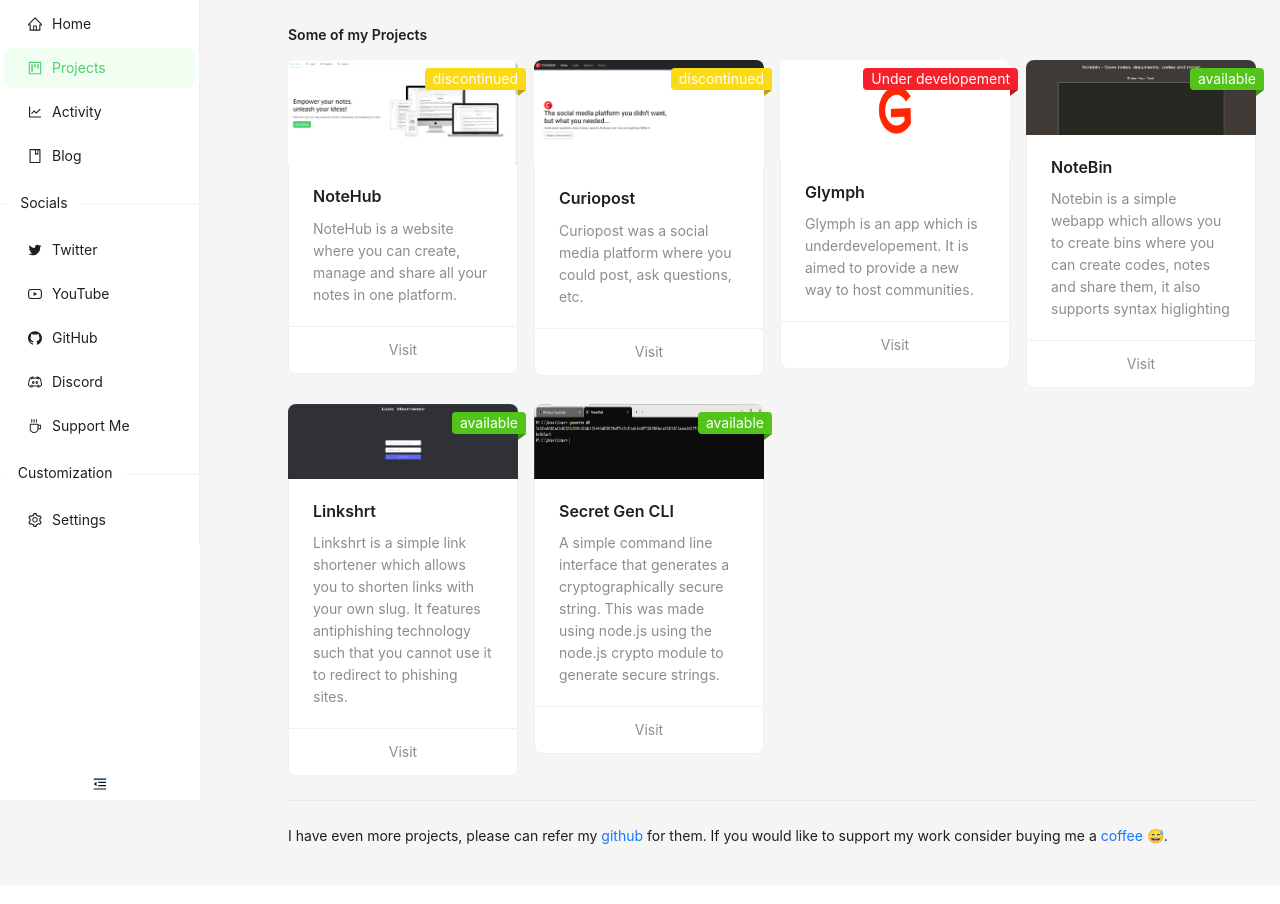
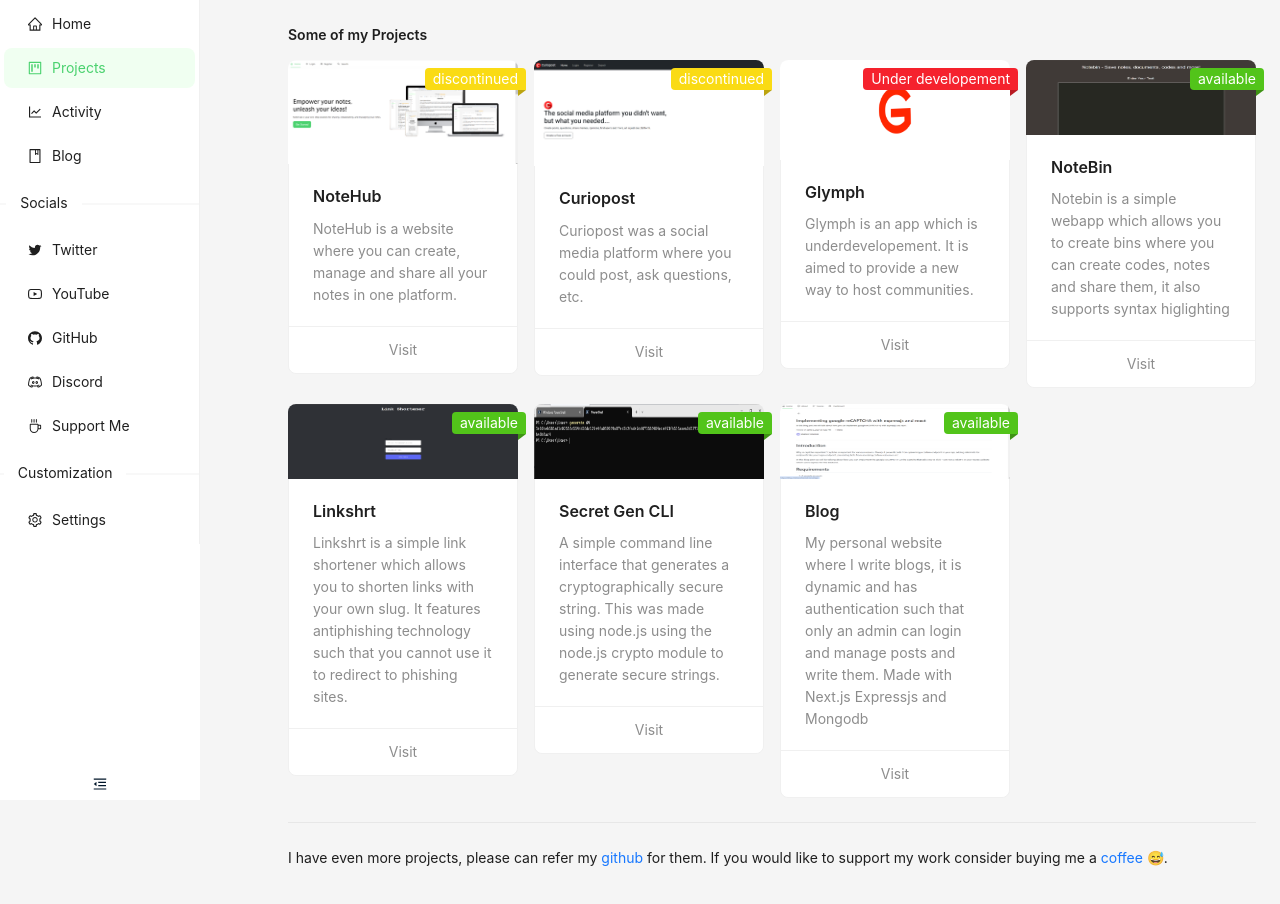
Before and after one commit to spicybirsge/portofolio-new, a React (Create React App) app: page /projects in a window 1280 px wide. Shown: the top 904 px of the page. Built offline with nearby package versions, Linux system fonts and the light colour scheme.

Commit message:
update projects

```diff
--- a/src/pages/Projects.jsx
+++ b/src/pages/Projects.jsx
@@ -85,6 +85,19 @@ export default function Projects() {
 
                 </Card></Badge.Ribbon>
             </Col>
+            <Col xs={24} sm={12} md={8} lg={8} xl={6}>
+            <Badge.Ribbon text="available" color="green"> <Card
+               actions={[
+
+                <Typography.Text ><a href="https://blog-shaheerahamed.vercel.app/" target="_blank" >Visit</a></Typography.Text>
+               ]}
+                    hoverable
+                    cover={<img alt="example" src={process.env.PUBLIC_URL+"/assets/blog.png"} height={75} />}
+                >
+                    <Meta title="Blog" description="My personal website where I write blogs, it is dynamic and has authentication such that only an admin can login and manage posts and write them. Made with Next.js Expressjs and Mongodb" />
+
+                </Card></Badge.Ribbon>
+            </Col>
         </Row>
         <Divider></Divider>
 
```
Also changed, not shown: public/assets/blog.png (added).
